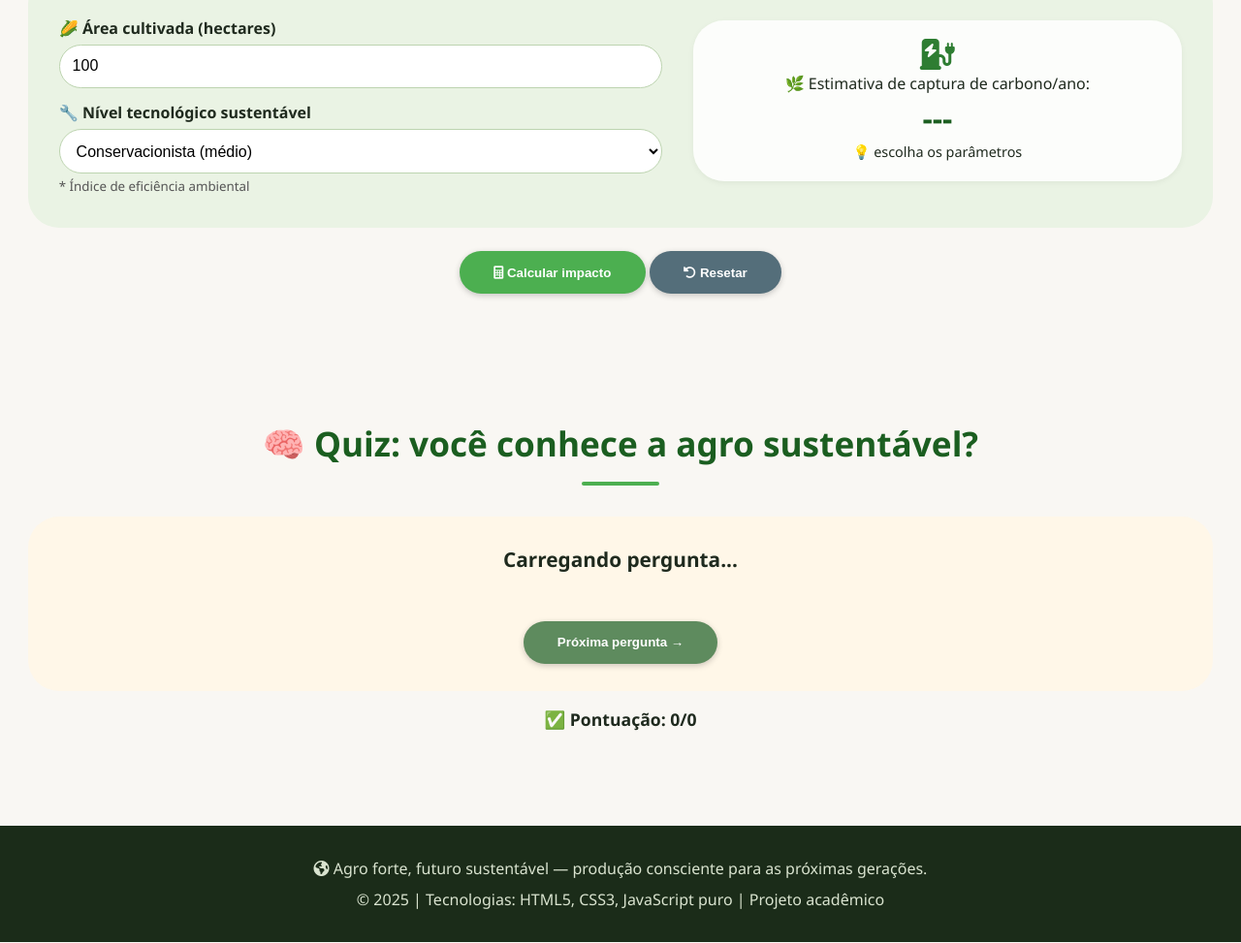
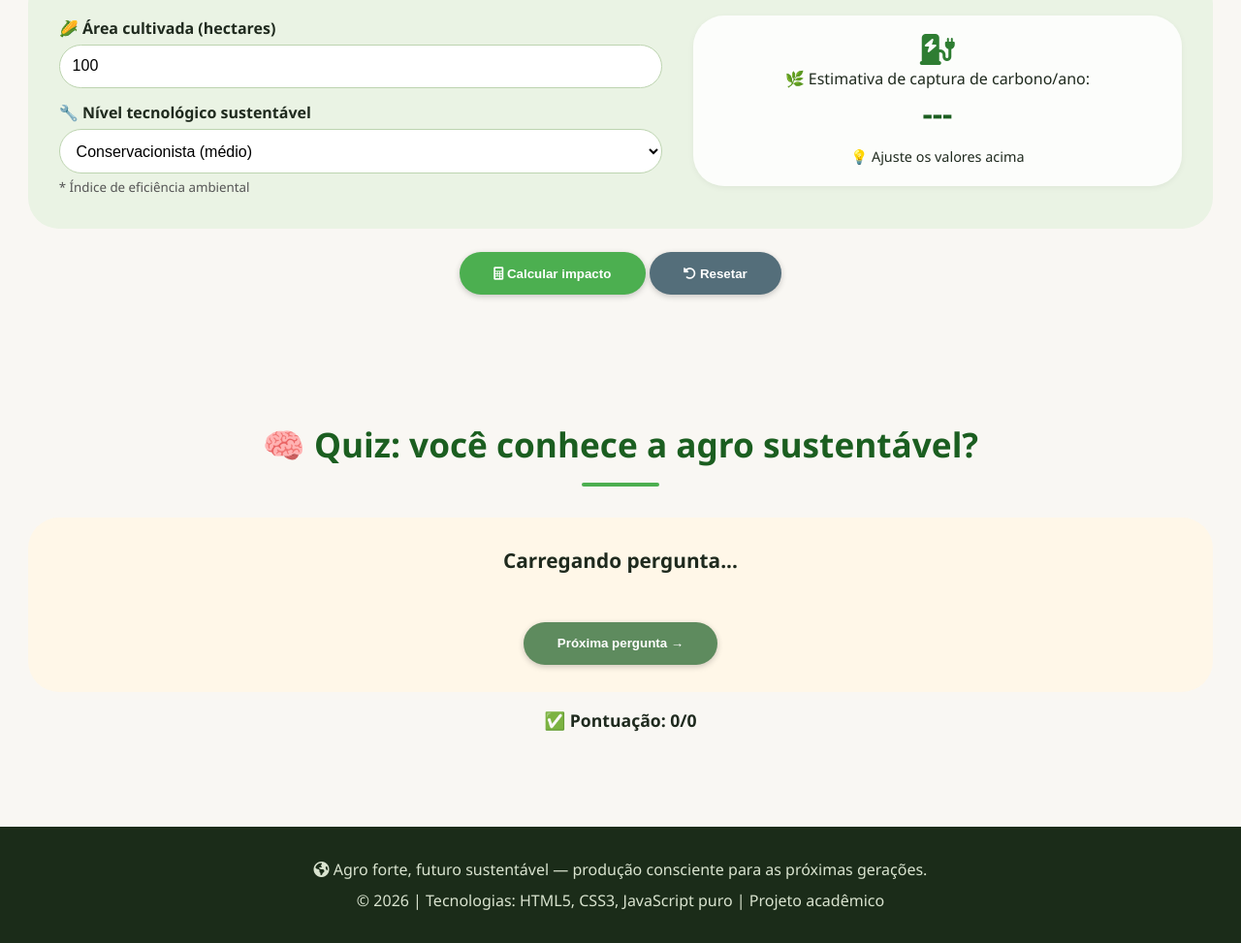
Before and after one commit to Emilygatinha/AGRINHO-2026, a plain HTML site: page index.html in a window 1280 px wide. Shown: the part 1450-2423 px from the top of the page at 97% size. Drawn offline with Linux system fonts and the light colour scheme.

Commit message:
Update index.html

```diff
--- a/index.html
+++ b/index.html
@@ -27,7 +27,7 @@
     </header>
 
     <main>
-        <!-- SEÇÃO HOME -->
+        <!-- HOME -->
         <section id="home" class="hero">
             <div class="container hero-content">
                 <h1>🌾 Agro forte, futuro sustentável</h1>
@@ -36,7 +36,7 @@
             </div>
         </section>
 
-        <!-- SEÇÃO PRÁTICAS -->
+        <!-- PRÁTICAS SUSTENTÁVEIS -->
         <section id="praticas">
             <div class="container">
                 <h2 class="section-title">🌿 Práticas regenerativas</h2>
@@ -65,7 +65,7 @@
             </div>
         </section>
 
-        <!-- SEÇÃO SIMULADOR -->
+        <!-- SIMULADOR -->
         <section id="simulador">
             <div class="container">
                 <h2 class="section-title">🌱 Simulador de pegada sustentável</h2>
@@ -80,13 +80,13 @@
                             <option value="1.2" selected>Conservacionista (médio)</option>
                             <option value="1.8">Agroecológico + IoT (alto)</option>
                         </select>
-                        <small style="color: #555;">* Índice de eficiência ambiental</small>
+                        <small style="color: #555; display: block; margin-top: 5px;">* Índice de eficiência ambiental</small>
                     </div>
                     <div class="result-area">
                         <i class="fas fa-charging-station" style="font-size: 2rem; color:#2e7d32;"></i>
                         <p>🌿 Estimativa de captura de carbono/ano:</p>
                         <div class="result-value" id="carbonoValue">---</div>
-                        <p id="mensagemDinamica" style="font-size: 0.9rem;">💡 escolha os parâmetros</p>
+                        <p id="mensagemDinamica" style="font-size: 0.9rem; margin-top: 10px;">💡 Ajuste os valores acima</p>
                     </div>
                 </div>
                 <div style="text-align: center; margin-top: 1.5rem;">
@@ -96,7 +96,7 @@
             </div>
         </section>
 
-        <!-- SEÇÃO QUIZ -->
+        <!-- QUIZ -->
         <section id="quiz">
             <div class="container">
                 <h2 class="section-title">🧠 Quiz: você conhece a agro sustentável?</h2>
@@ -116,10 +116,13 @@
     <footer>
         <div class="container">
             <p><i class="fas fa-globe-americas"></i> Agro forte, futuro sustentável — produção consciente para as próximas gerações.</p>
-            <p style="margin-top: 0.5rem;">© 2025 | Tecnologias: HTML5, CSS3, JavaScript puro | Projeto acadêmico</p>
+            <p style="margin-top: 0.5rem;">© 2026 | Tecnologias: HTML5, CSS3, JavaScript puro | Projeto acadêmico</p>
         </div>
     </footer>
 
     <script src="script.js"></script>
 </body>
 </html>
+    <script src="script.js"></script>
+</body>
+</html>
```
